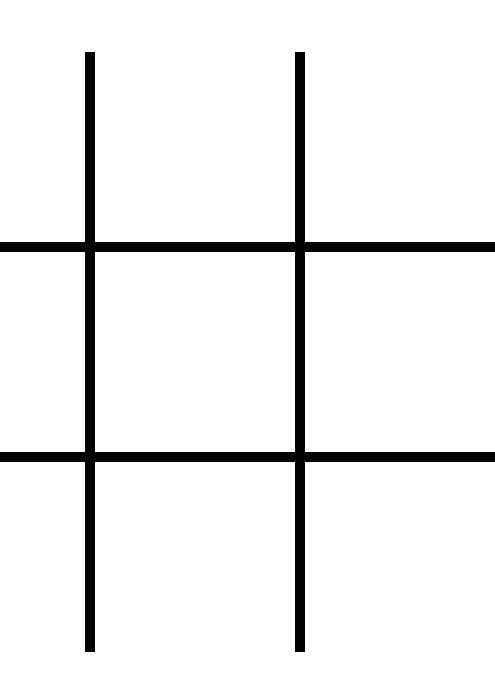
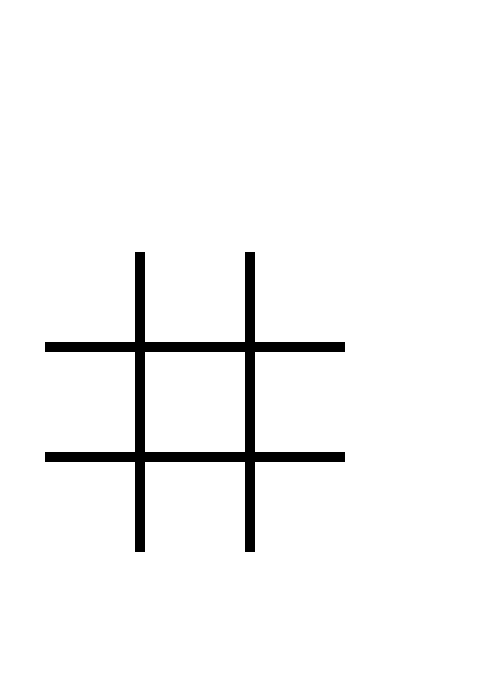
Before and after one commit to dantedupont/TicTacToe, a React (Vite) app: page / in a window 390 px wide. Both pictures are taken after a click on the button "Player vs Player". Shown: the top 690 px of the page, 495 px wide, since content can reach past the window. Built offline with nearby package versions, Linux system fonts and the light colour scheme.

Commit message:
add basic re-sizing for mobile

```diff
--- a/src/App.css
+++ b/src/App.css
@@ -134,3 +134,23 @@
     text-decoration: underline;
     border-style: inset;
 }
+
+@media screen and (max-width:800px){
+    .game {
+        width: 300px;
+        height: 300px;
+        margin-left: -150px;
+        margin-top: -170px;
+    }
+
+    .game-end {
+        width: 300px;
+        height: 300px;
+        margin-left: -150px;
+        margin-top: -170px;
+    }
+
+    .square {
+        font-size: 350%;
+    }
+}
```
